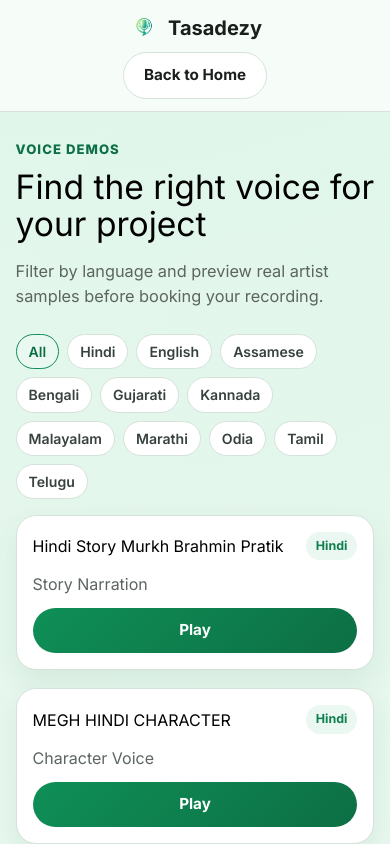
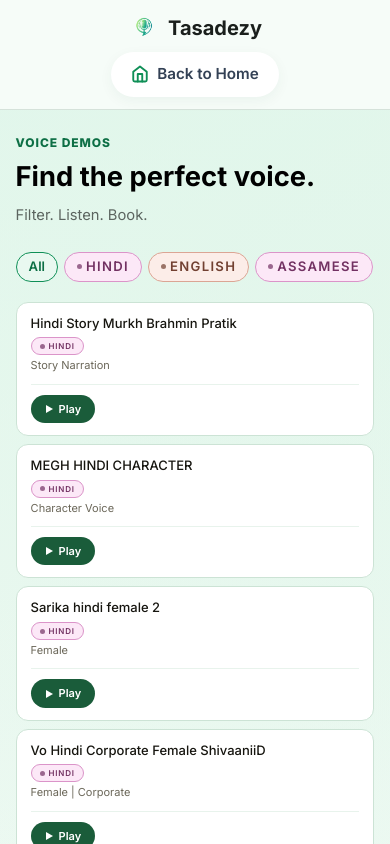
Before and after one commit to YashSensei/tasadezy, a React (Vite) app: page /demos in a window 390 px wide. Shown: the top 844 px of the page. Built offline with nearby package versions, Linux system fonts and the light colour scheme.

Commit message:
made changes in the audioSample page

```diff
--- /dev/null
+++ b/src/lib/useLangColors.js
@@ -0,0 +1,54 @@
+import { useEffect } from 'react';
+
+function hashCode(str) {
+  let hash = 0;
+  for (let i = 0; i < str.length; i++) {
+    hash = str.charCodeAt(i) + ((hash << 5) - hash);
+  }
+  return Math.abs(hash);
+}
+
+const HUE_PALETTE = [14, 110, 132, 270, 0, 48, 315, 180, 90, 240, 30, 160];
+
+function getLangHue(lang) {
+  return HUE_PALETTE[hashCode(lang) % HUE_PALETTE.length];
+}
+
+export function useLangColors(languages = []) {
+  useEffect(() => {
+    if (!languages.length) return;
+
+    const id = 'lang-color-styles';
+    document.getElementById(id)?.remove();
+
+    const css = languages
+      .filter((l) => l.toLowerCase() !== 'all')
+      .map((lang) => {
+        const hue = getLangHue(lang);
+        const slug = lang.toLowerCase().replace(/\s+/g, '-');
+        return `
+          .demos-wrap .card-lang-${slug} {
+            background: hsl(${hue}, 80%, 95%);
+            color: hsl(${hue}, 40%, 32%);
+            border: 1px solid hsl(${hue}, 50%, 72%);
+          }
+          .demos-wrap .chip.card-lang-${slug} {
+            background: hsl(${hue}, 80%, 95%);
+            color: hsl(${hue}, 40%, 32%);
+            border: 1px solid hsl(${hue}, 50%, 72%);
+          }`;
+      })
+      .join('\n');
+
+    const style = document.createElement('style');
+    style.id = id;
+    style.textContent = css;
+    document.head.appendChild(style);
+
+    return () => document.getElementById(id)?.remove();
+  }, [languages]);
+}
+
+export function getLangClass(lang = '') {
+  return `card-lang card-lang-${lang.toLowerCase().replace(/\s+/g, '-')}`;
+}
--- a/src/pages/DemosPage.css
+++ b/src/pages/DemosPage.css
@@ -9,6 +9,7 @@
   margin: 0 auto;
 }
 
+/* ── TOPBAR ── */
 .demos-wrap .topbar {
   position: sticky;
   top: 0;
@@ -32,6 +33,7 @@
   font-size: 1.25rem;
 }
 
+/* ── BUTTONS ── */
 .demos-wrap .btn {
   display: inline-flex;
   align-items: center;
@@ -57,10 +59,21 @@
 }
 
 .demos-wrap .btn-solid:hover,
-.demos-wrap .btn-outline:hover {
+.demos-wrap .btn-outline:hover,
+.demos-wrap .btn-home:hover {
   transform: translateY(-2px);
 }
 
+.demos-wrap .btn-home {
+  background: #ffffff;
+  color: #334155;
+  border: none;
+  box-shadow: 0 4px 14px rgba(13, 86, 54, 0.05);
+  font-weight: 600;
+  gap: 8px;
+}
+
+/* ── HERO ── */
 .demos-wrap .demos-main {
   padding: 42px 0 64px;
 }
@@ -76,7 +89,7 @@
 
 .demos-wrap h1 {
   margin: 10px 0 0;
-  font-size: clamp(2.1rem, 5vw, 3.4rem);
+  font-size: clamp(1.6rem, 5vw, 3.4rem);
   line-height: 1.1;
 }
 
@@ -87,90 +100,316 @@
   margin: 16px 0 0;
 }
 
+/* ── CHIP ROW ── */
 .demos-wrap .chip-row {
   margin-top: 26px;
   display: flex;
   flex-wrap: wrap;
   gap: 8px;
+  overflow-x: auto;
+  -webkit-overflow-scrolling: touch;
 }
 
 .demos-wrap .chip {
   border: 1px solid #d5e2da;
   border-radius: 999px;
-  padding: 8px 15px;
+  padding: 5px 15px;
   background: #fff;
   color: #37423d;
   font: inherit;
   font-size: 0.92rem;
   font-weight: 600;
   cursor: pointer;
+  display: inline-flex;
+  align-items: center;
+  gap: 6px;
+  transition: all 0.18s ease;
+  white-space: nowrap;
+  flex-shrink: 0;
 }
 
-.demos-wrap .chip.active {
+.demos-wrap .chip:hover {
+  transform: translateY(-0.25px);
+  filter: brightness(0.97);
+}
+
+.demos-wrap .chip.all-chip.active {
   border-color: #0f8f57;
   background: #e9f8f0;
   color: #0d6f45;
 }
 
+.demos-wrap .chip.card-lang.active {
+  filter: saturate(1.4) brightness(0.88);
+  border-width: 1.5px;
+  font-weight: 700;
+}
+
+
 .demos-wrap .demo-grid {
   padding-top: 16px;
-  display: grid;
-  grid-template-columns: repeat(3, minmax(0, 1fr));
-  gap: 18px;
+  columns: 3;
+  column-gap: 12px;
 }
 
 .demos-wrap .demo-card,
 .demos-wrap .service-card {
   background: #fff;
-  border: 1px solid #d5e2da;
-  border-radius: 20px;
-  padding: 20px;
-  box-shadow: 0 12px 28px rgba(13, 86, 54, 0.08);
-  display: grid;
-  gap: 12px;
+  border: 0.5px solid #cce3d5;
+  border-radius: 16px;
+  padding: 16px;
+  display: flex;
+  flex-direction: column;
+  gap: 0;
+  box-shadow: none;
+  break-inside: avoid;
+  margin-bottom: 12px;
 }
 
-.demos-wrap .card-head {
+.demos-wrap .card-top {
   display: flex;
   justify-content: space-between;
-  align-items: center;
+  align-items: flex-start;
   gap: 10px;
-  flex-wrap: wrap;
+  margin-bottom: 4px;
 }
 
-.demos-wrap .card-head h3 {
+.demos-wrap .card-name {
+  font-size: 13px;
+  font-weight: 500;
+  color: #16150f;
+  line-height: 1.35;
   margin: 0;
+  flex: 1;
+  min-width: 0;
 }
 
-.demos-wrap .tag {
+.demos-wrap .card-lang {
+  flex-shrink: 0;
+  font-size: 9px;
+  font-weight: 600;
+  letter-spacing: 0.1em;
+  text-transform: uppercase;
+  padding: 3px 8px;
+  border-radius: 100px;
   display: inline-flex;
-  border-radius: 999px;
-  background: #ebf8f1;
-  color: #0e7f4e;
-  font-size: 0.78rem;
-  font-weight: 700;
-  padding: 5px 10px;
+  align-items: center;
+  gap: 4px;
 }
 
-.demos-wrap .demo-card p,
-.demos-wrap .service-card p {
-  color: #5c6560;
-  margin: 0;
+.demos-wrap .card-lang::before {
+  content: '';
+  display: inline-block;
+  width: 5px;
+  height: 5px;
+  border-radius: 50%;
+  background: currentColor;
+  opacity: 0.7;
+  flex-shrink: 0;
+}
+
+.demos-wrap .card-meta {
+  font-size: 11px;
+  color: #6b6759;
+  margin: 0 0 12px;
+  line-height: 1.4;
+}
+
+.demos-wrap .card-divider {
+  border: none;
+  border-top: 0.5px solid #e8f3ec;
+  margin-bottom: 12px;
+}
+
+.demos-wrap .card-footer {
+  display: flex;
+  align-items: center;
+  justify-content: space-between;
+}
+
+.demos-wrap .card-play-btn {
+  display: inline-flex;
+  align-items: center;
+  gap: 6px;
+  background: #1a5c3a;
+  color: #fff;
+  border: none;
+  border-radius: 100px;
+  padding: 5px 14px;
+  font-size: 11px;
+  font-weight: 600;
+  cursor: pointer;
+  transition: background 0.2s ease;
+  font-family: inherit;
+}
+
+.demos-wrap .card-play-btn:hover {
+  background: #2d7a52;
+}
+
+.demos-wrap .card-play-btn.is-playing {
+  background: #16150f;
+}
+
+.demos-wrap .play-triangle {
+  display: inline-block;
+  width: 0;
+  height: 0;
+  border-style: solid;
+  border-width: 4px 0 4px 7px;
+  border-color: transparent transparent transparent #fff;
+  margin-left: 1px;
+}
+
+/* ── WAVEFORM ── */
+.demos-wrap .card-waveform {
+  display: flex;
+  align-items: flex-end;
+  gap: 2px;
+  height: 20px;
+}
+
+.demos-wrap .wave-bar {
+  display: block;
+  width: 2px;
+  background: #cce3d5;
+  border-radius: 2px;
+  transform-origin: bottom;
+  animation: none;
+}
+
+.demos-wrap .card-waveform.is-playing .wave-bar {
+  background: #11d493;
+  animation: wave-bounce 1.1s ease-in-out infinite;
+}
+
+.demos-wrap .card-waveform.is-playing .wave-bar:nth-child(1) { animation-delay: 0.00s; animation-duration: 1.00s; }
+.demos-wrap .card-waveform.is-playing .wave-bar:nth-child(2) { animation-delay: 0.15s; animation-duration: 0.90s; }
+.demos-wrap .card-waveform.is-playing .wave-bar:nth-child(3) { animation-delay: 0.05s; animation-duration: 1.20s; }
+.demos-wrap .card-waveform.is-playing .wave-bar:nth-child(4) { animation-delay: 0.25s; animation-duration: 0.85s; }
+.demos-wrap .card-waveform.is-playing .wave-bar:nth-child(5) { animation-delay: 0.10s; animation-duration: 1.10s; }
+.demos-wrap .card-waveform.is-playing .wave-bar:nth-child(6) { animation-delay: 0.30s; animation-duration: 0.95s; }
+.demos-wrap .card-waveform.is-playing .wave-bar:nth-child(7) { animation-delay: 0.20s; animation-duration: 1.05s; }
+.demos-wrap .card-waveform.is-playing .wave-bar:nth-child(8) { animation-delay: 0.08s; animation-duration: 0.90s; }
+.demos-wrap .card-waveform.is-playing .wave-bar:nth-child(9) { animation-delay: 0.22s; animation-duration: 1.15s; }
+
+@keyframes wave-bounce {
+  0%, 100% { transform: scaleY(0.2); }
+  50%       { transform: scaleY(1); }
 }
 
 .demos-wrap audio {
-  width: 100%;
+  display: none;
 }
 
 @media (max-width: 980px) {
   .demos-wrap .demo-grid {
-    grid-template-columns: repeat(2, minmax(0, 1fr));
+    columns: 2;
+    column-gap: 10px;
+  }
+
+  .demos-wrap .demo-card,
+  .demos-wrap .service-card {
+    padding: 14px;
+    border-radius: 14px;
+  }
+
+  .demos-wrap .card-name {
+    font-size: 12.5px;
   }
 }
 
+/* ── Tablet portrait (≤768px): 2 columns, tighter ── */
+@media (max-width: 768px) {
+  .demos-wrap .demo-grid {
+    columns: 2;
+    column-gap: 8px;
+  }
+
+  .demos-wrap .demo-card,
+  .demos-wrap .service-card {
+    padding: 12px;
+    border-radius: 12px;
+    margin-bottom: 8px;
+  }
+
+  .demos-wrap .card-name {
+    font-size: 12px;
+  }
+
+  .demos-wrap .card-meta {
+    font-size: 10.5px;
+    margin-bottom: 10px;
+  }
+
+  .demos-wrap .card-lang {
+    font-size: 8px;
+    padding: 2px 7px;
+  }
+
+  .demos-wrap .card-play-btn {
+    padding: 5px 11px;
+    font-size: 10.5px;
+  }
+
+  .demos-wrap .card-waveform {
+    height: 16px;
+  }
+
+  .demos-wrap .lead {
+    font-size: 0.95rem;
+  }
+}
+
+/* ── Mobile (≤640px): 1 column, full-width cards ── */
 @media (max-width: 640px) {
   .demos-wrap .demo-grid {
-    grid-template-columns: 1fr;
+    columns: 1;
+    column-gap: 0;
+  }
+
+  .demos-wrap .demo-card,
+  .demos-wrap .service-card {
+    padding: 12px 14px;
+    border-radius: 12px;
+    margin-bottom: 8px;
+    width: 100%;
+  }
+
+  /* Stack lang badge below title so neither gets squeezed */
+  .demos-wrap .card-top {
+    flex-direction: column;
+    align-items: flex-start;
+    gap: 5px;
+    margin-bottom: 3px;
+  }
+
+  .demos-wrap .card-name {
+    font-size: 13px;
+  }
+
+  .demos-wrap .card-lang {
+    font-size: 8px;
+    padding: 2px 8px;
+  }
+
+  .demos-wrap .card-meta {
+    font-size: 11px;
+    margin-bottom: 10px;
+  }
+
+  .demos-wrap .card-play-btn {
+    padding: 6px 14px;
+    font-size: 11px;
+  }
+
+  /* Hide waveform on mobile — keeps footer clean */
+  .demos-wrap .card-waveform {
+    display: none;
+  }
+
+  .demos-wrap .card-divider {
+    margin-bottom: 10px;
   }
 
   .demos-wrap .nav-row {
@@ -180,17 +419,57 @@
     min-height: auto;
   }
 
+
+  .demos-wrap .chip-row {
+    flex-wrap: nowrap;
+    padding-bottom: 4px;
+    gap: 6px;
+    scrollbar-width: none;
+  }
+
+  .demos-wrap .chip-row::-webkit-scrollbar {
+    display: none;
+  }
+
   .demos-wrap .chip {
-    padding: 6px 12px;
-    font-size: 0.88rem;
+    padding: 4px 12px;
+    font-size: 0.82rem;
+  }
+
+  .demos-wrap .demos-main {
+    padding: 24px 0 40px;
+  }
+
+  .demos-wrap h1 {
+    font-size: clamp(1.4rem, 7vw, 2rem);
+  }
+
+  .demos-wrap .lead {
+    font-size: 0.92rem;
+    margin: 12px 0 0;
+  }
+
+  .demos-wrap .eyebrow {
+    font-size: 0.75rem;
+  }
+}
+
+@media (max-width: 360px) {
+  .demos-wrap .container {
+    width: 94vw;
   }
 
   .demos-wrap .demo-card,
   .demos-wrap .service-card {
-    padding: 16px;
+    padding: 10px 12px;
   }
 
-  .demos-wrap .demos-main {
-    padding: 28px 0 48px;
+  .demos-wrap .card-play-btn {
+    padding: 5px 12px;
+    font-size: 10.5px;
+  }
+
+  .demos-wrap h1 {
+    font-size: 1.35rem;
   }
 }
--- a/src/pages/DemosPage.jsx
+++ b/src/pages/DemosPage.jsx
@@ -1,4 +1,5 @@
 import { useEffect, useMemo, useRef, useState } from 'react'
+import { useLangColors, getLangClass } from '../lib/useLangColors';
 import { Link } from 'react-router-dom'
 import './DemosPage.css'
 
@@ -79,6 +80,9 @@
     return ['All', ...sorted]
   }, [items])
 
+  useLangColors(languages);
+
+
   const visibleItems = useMemo(() => {
     const filtered = activeFilter === 'all'
       ? items
@@ -123,7 +127,23 @@
             Tasadezy
           </Link>
           <nav className="nav-links">
-            <Link className="btn btn-outline" to="/">Back to Home</Link>
+            <Link className="btn btn-home" to="/">
+              <svg
+                xmlns="http://www.w3.org/2000/svg"
+                width="18"
+                height="18"
+                viewBox="0 0 24 24"
+                fill="none"
+                stroke="#0f8f57"
+                strokeWidth="2.5"
+                strokeLinecap="round"
+                strokeLinejoin="round"
+              >
+                <path d="m3 9 9-7 9 7v11a2 2 0 0 1-2 2H5a2 2 0 0 1-2-2z" />
+                <path d="M9 22V12h6v10" />
+              </svg>
+              Back to Home
+            </Link>
           </nav>
         </div>
       </header>
@@ -131,25 +151,29 @@
       <main className="container demos-main">
         <section className="demo-hero">
           <p className="eyebrow">Voice Demos</p>
-          <h1>Find the right voice for your project</h1>
+          <h1 style={{ fontWeight: 'bold' }}>Find the perfect voice.</h1>
           <p className="lead">
-            Filter by language and preview real artist samples before booking your recording.
+            Filter. Listen. Book.
           </p>
         </section>
 
         <section className="chip-row" aria-label="Language filters">
           {languages.map((language) => {
-            const value = language.toLowerCase()
+            const value = language.toLowerCase();
             return (
               <button
                 key={language}
                 type="button"
-                className={`chip ${activeFilter === value ? 'active' : ''}`}
+                className={[
+                  'chip',
+                  language.toLowerCase() === 'all' ? 'all-chip' : getLangClass(language),
+                  activeFilter === value ? 'active' : '',
+                ].filter(Boolean).join(' ')}
                 onClick={() => setActiveFilter(value)}
               >
                 {language}
               </button>
-            )
+            );
           })}
         </section>
 
@@ -167,31 +191,36 @@
 
               return (
                 <article key={item.file} className="demo-card">
-                  <div className="card-head">
-                    <h3>{title}</h3>
-                    <span className="tag">{language}</span>
+
+                  <div className="card-top">
+                    <p className="card-name">{title}</p>
+                    <span className={getLangClass(language)}>{language}</span>
                   </div>
-                  <p>{describeDemo(item)}</p>
+
+                  <p className="card-meta">{describeDemo(item)}</p>
+
+                  <div className="card-divider" />
+                  <div className="card-footer">
                     <button
                       type="button"
-                    className="btn btn-solid"
+                      className={`card-play-btn ${activeFile === item.file ? 'is-playing' : ''}`}
                       onClick={() => togglePlay(item.file)}
                     >
+                      <span className="play-triangle" />
                       {activeFile === item.file ? 'Pause' : 'Play'}
                     </button>
+                    <div className={`card-waveform ${activeFile === item.file ? 'is-playing' : ''}`} aria-hidden="true">
+                      {[10, 6, 14, 8, 12, 5, 10, 9, 13].map((h, i) => (
+                        <span key={i} className="wave-bar" style={{ height: `${h}px`, animationDelay: `${i * 0.15}s` }} />
+                      ))}
+                    </div>
+                  </div>
+
                   <audio
-                    ref={(node) => {
-                      if (node) {
-                        audioRefs.current[item.file] = node
-                      }
-                    }}
+                    ref={(node) => { if (node) audioRefs.current[item.file] = node }}
                     preload="metadata"
                     src={src}
-                    onEnded={() => {
-                      if (activeFile === item.file) {
-                        setActiveFile('')
-                      }
-                    }}
+                    onEnded={() => { if (activeFile === item.file) setActiveFile('') }}
                   />
                 </article>
               )
```
Lines whose indentation alone changed are shown as unchanged.
